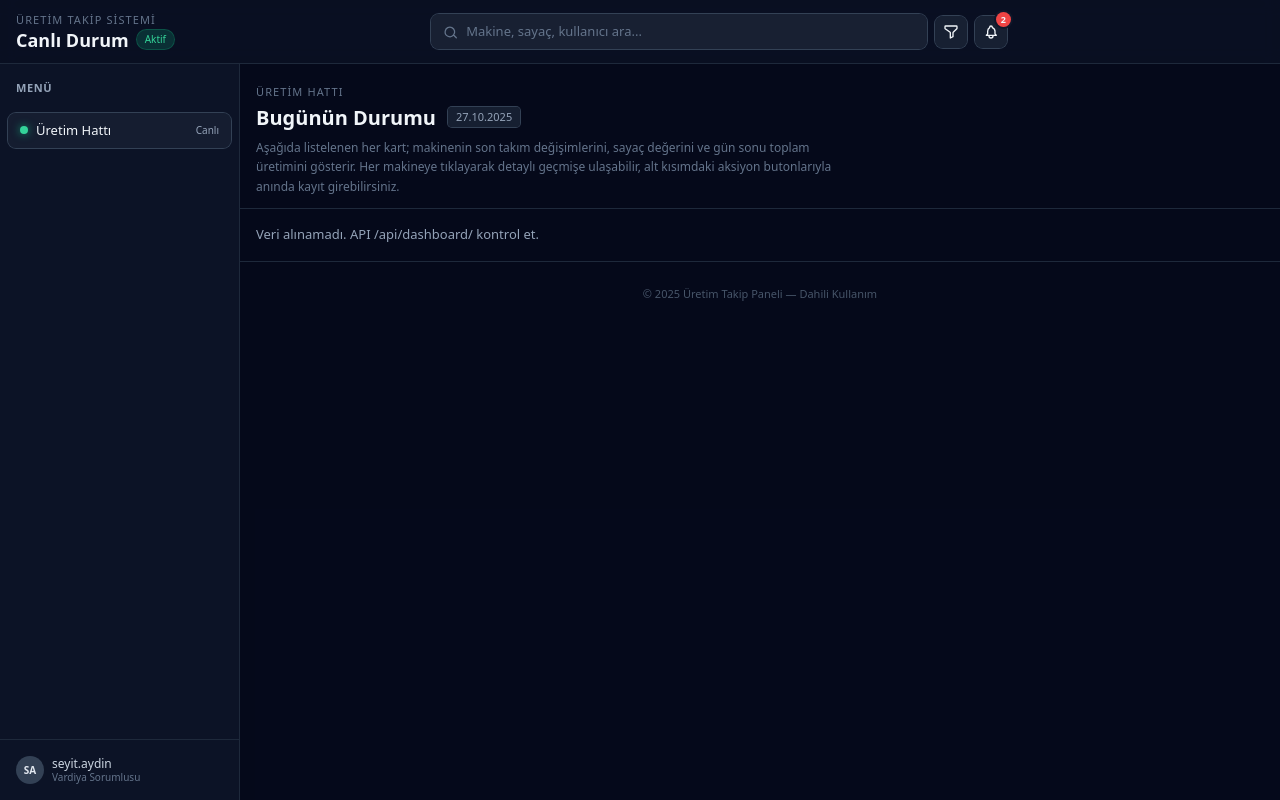
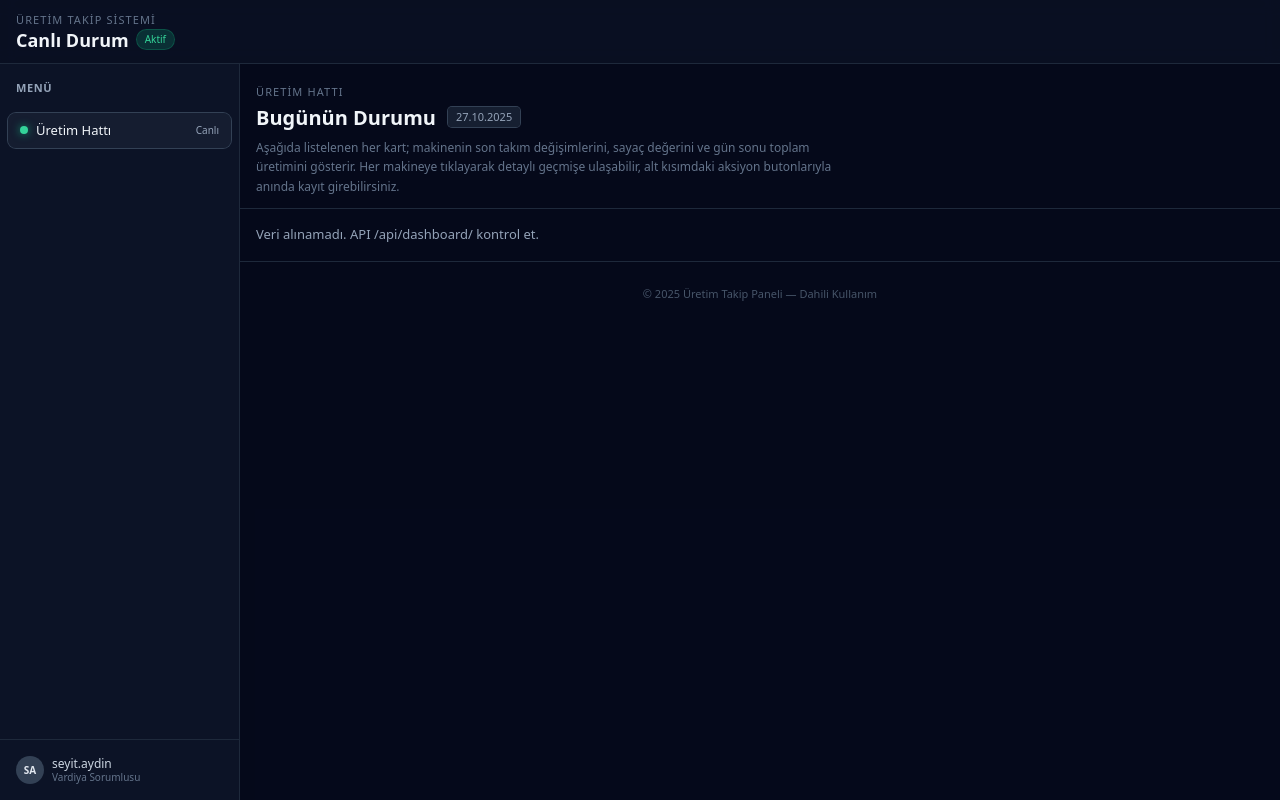
Before and after one commit to Sey1tayd/line_of_product, a Django app: page / in a window 1280 px wide. Run offline with Django 5.2, Linux system fonts and the light colour scheme; data that the repository does not hold is empty; some libraries are stand-ins or nearby versions.

Commit message:
ui: remove search/notification bar from navbar

```diff
--- a/backend/templates/index.html
+++ b/backend/templates/index.html
@@ -47,34 +47,6 @@
           Aktif
         </span>
       </div>
-    </div>
-
-    <!-- Orta: arama kutusu -->
-    <div class="hidden md:flex items-center gap-2 flex-1 max-w-xl mx-4">
-      <div class="flex items-center bg-slate-800/70 ring-1 ring-slate-700 rounded-lg px-3 py-2 w-full text-[13px] text-slate-200">
-        <svg xmlns="http://www.w3.org/2000/svg" class="h-4 w-4 text-slate-500 mr-2" fill="none" viewBox="0 0 24 24" stroke="currentColor">
-          <path stroke-linecap="round" stroke-linejoin="round" stroke-width="2" d="M21 21l-4.35-4.35m0 0A7.5 7.5 0 103.5 10.5a7.5 7.5 0 0013.15 6.15z" />
-        </svg>
-        <input
-          class="bg-transparent outline-none placeholder-slate-500 w-full"
-          placeholder="Makine, sayaç, kullanıcı ara..."
-        />
-      </div>
-
-      <!-- Filtre, Bildirim vb icon butonları -->
-      <button class="rounded-lg bg-slate-800/70 ring-1 ring-slate-700 p-2 hover:ring-indigo-500/40 hover:text-indigo-300 transition" title="Filtrele">
-        <svg xmlns="http://www.w3.org/2000/svg" class="h-4 w-4" fill="none" viewBox="0 0 24 24" stroke="currentColor">
-          <path stroke-linecap="round" stroke-linejoin="round" stroke-width="2" d="M3 4a1 1 0 011-1h16a1 1 0 011 1v2.382a1 1 0 01-.293.707l-5.414 5.414a1 1 0 00-.293.707V19l-4 2v-7.79a1 1 0 00-.293-.707L3.293 7.09A1 1 0 013 6.382V4z" />
-        </svg>
-      </button>
-      <button class="relative rounded-lg bg-slate-800/70 ring-1 ring-slate-700 p-2 hover:ring-indigo-500/40 hover:text-indigo-300 transition" title="Bildirimler">
-        <svg xmlns="http://www.w3.org/2000/svg" class="h-4 w-4" fill="none" viewBox="0 0 24 24" stroke="currentColor">
-          <path stroke-linecap="round" stroke-linejoin="round" stroke-width="2" d="M15 17h5l-1.405-1.405A2.032 2.032 0 0118 14.158V11a6.002 6.002 0 00-4-5.659V5a2 2 0 10-4 0v.341C8.67 6.165 7 8.388 7 11v3.159c0 .538-.214 1.055-.595 1.436L5 17h5m5 0v1a3 3 0 11-6 0v-1m6 0H9" />
-        </svg>
-        <span class="absolute -top-1 -right-1 bg-red-500 text-[9px] font-semibold rounded-full px-[5px] py-[1px] ring-2 ring-slate-900">
-          2
-        </span>
-      </button>
     </div>
 
     <!-- Sağ taraf: kullanıcı -->
```
